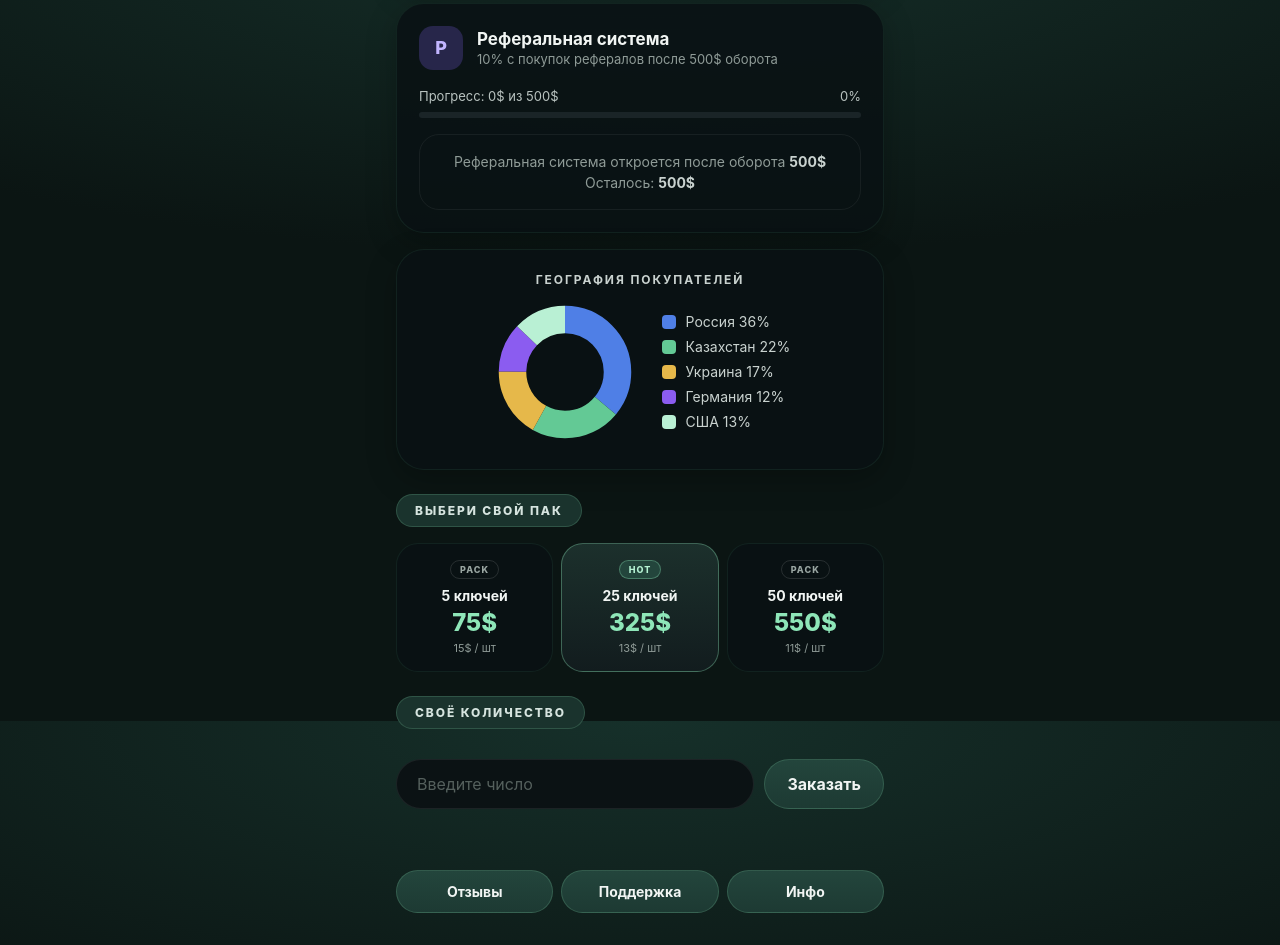
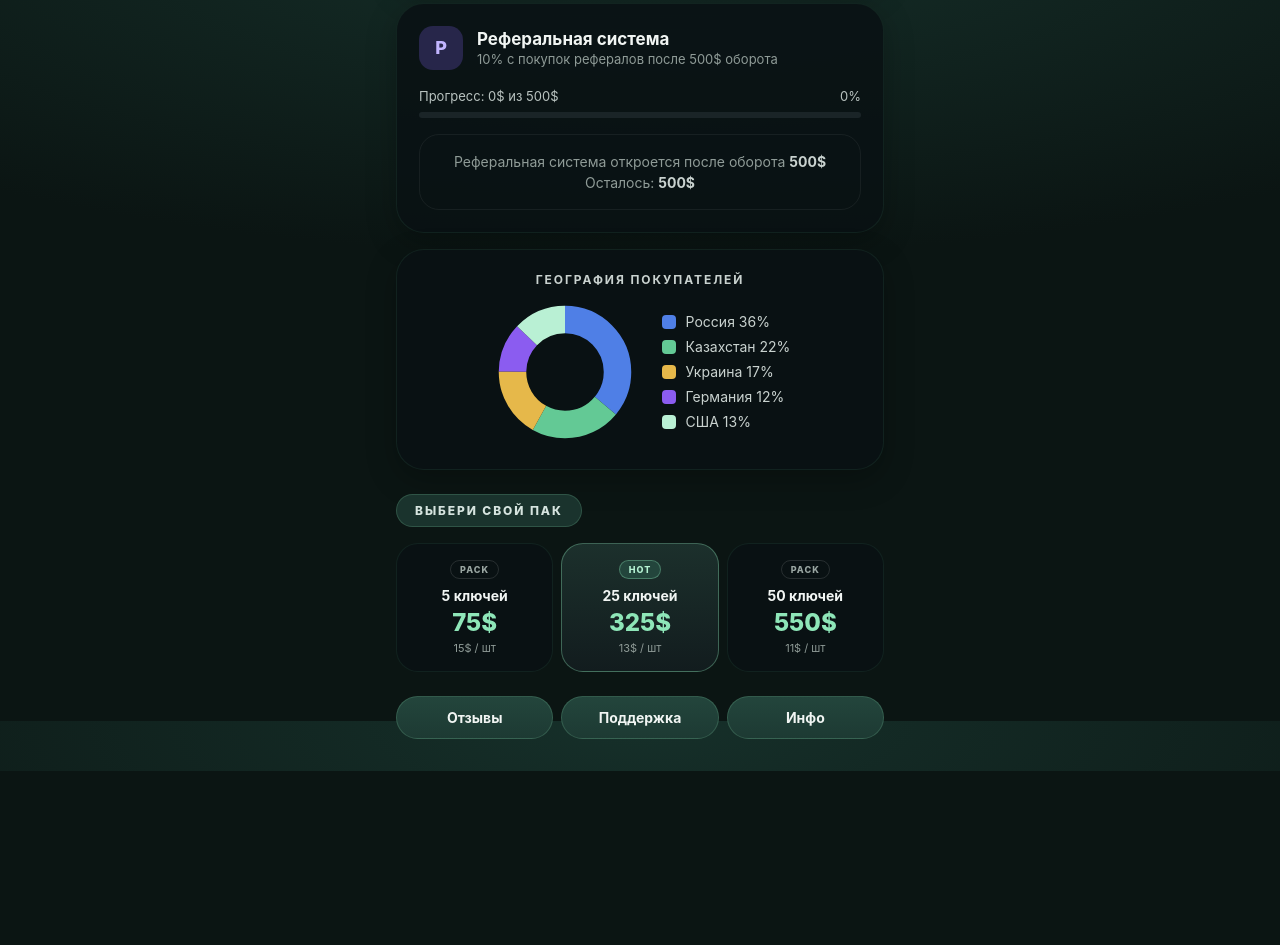
Before and after one commit to vova668/telegram-mini-app, a plain HTML site: page index.html in a window 1280 px wide. Shown: the part 879-1824 px from the top of the page. After the commit the page ends 1650 px from the top, so only its background shows below. Drawn offline with Linux system fonts and the light colour scheme.

Commit message:
Add files via upload

```diff
--- a/index.html
+++ b/index.html
@@ -86,14 +86,6 @@
     <p class="tag">Выбери свой пак</p>
     <section class="packs" id="packs"></section>
 
-    <!-- Своё количество -->
-    <p class="tag">Своё количество</p>
-    <div class="order-row">
-      <input id="qtyCustom" type="number" min="1" inputmode="numeric" placeholder="Введите число" />
-      <button class="btn-dark" data-order="qtyCustom">Заказать</button>
-    </div>
-    <p class="total" id="qtyCustomTotal"></p>
-
     <!-- Нижние кнопки -->
     <nav class="bottom-nav">
       <button class="btn-dark" id="btnReviews">Отзывы</button>
--- a/script.js
+++ b/script.js
@@ -166,7 +166,7 @@ function notify(msg) {
   else alert(msg);
 }
 
-["qtyQuick", "qtyCustom"].forEach((id) => $(id).addEventListener("input", () => showTotal(id)));
+$("qtyQuick").addEventListener("input", () => showTotal("qtyQuick"));
 document.querySelectorAll("[data-order]").forEach((btn) =>
   btn.addEventListener("click", () => order(parseInt($(btn.dataset.order).value, 10)))
 );
```
